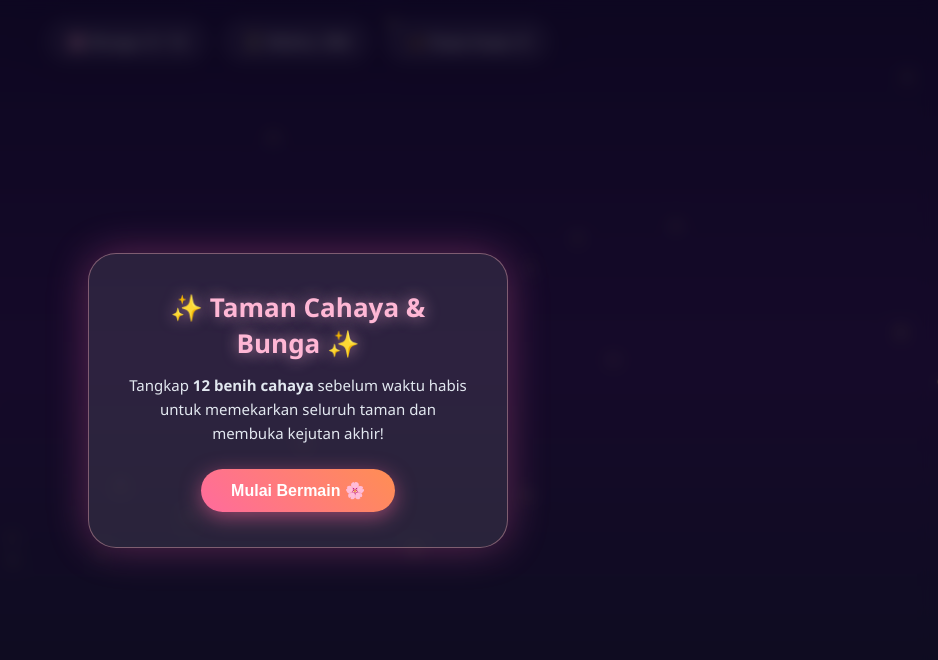
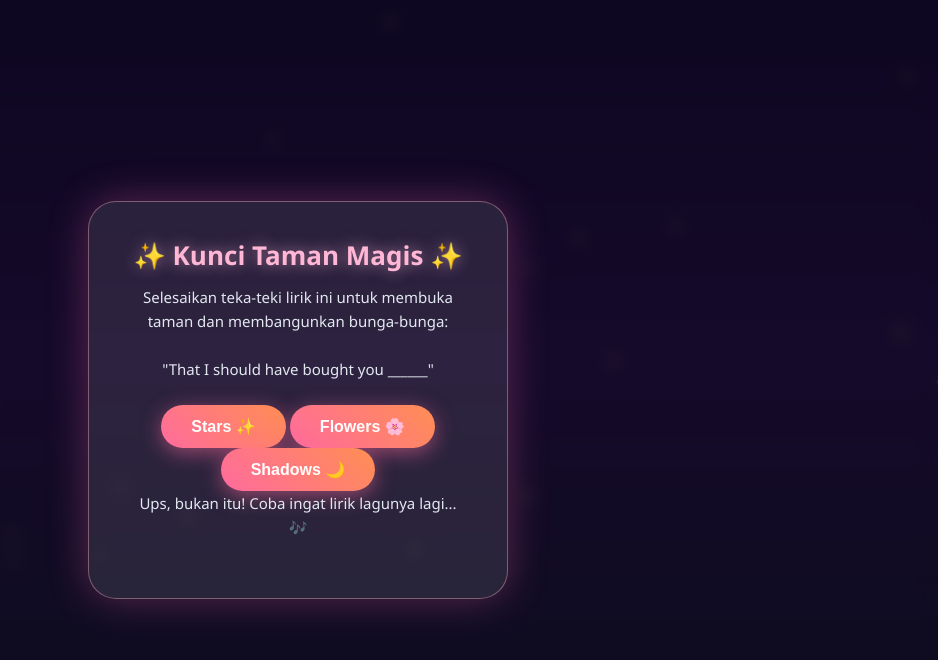
Before and after one commit to zintyaiza-coder/jintaaeeeiiii, a plain HTML site: page index.html in a window 1280 px wide. Shown: the whole page, without its empty margins (342-1280 px from the left). Drawn offline with Linux system fonts and the light colour scheme.

Commit message:
Update index.html

```diff
--- a/index.html
+++ b/index.html
@@ -11,41 +11,38 @@
     <!-- Efek Kunang-kunang Latar -->
     <div id="kunang-container"></div>
 
-    <!-- HUD / Papan Status Game -->
-    <header id="hud">
-        <div class="stat-box">🌸 Bunga: <span id="skor">0</span> / 12</div>
-        <div class="stat-box">⏳ Waktu: <span id="waktu">30</span>d</div>
-        <div class="stat-box">🦋 Kupu-kupu: <span id="kupu">0</span></div>
-    </header>
-
-    <!-- Lirik Melayang saat Bermain -->
+    <!-- Lirik Melayang / Pesan Utama -->
     <div id="lirik-box"></div>
 
-    <!-- Kanvas Utama Permainan -->
+    <!-- Kanvas Utama Tempat Bunga & Kupu-kupu Muncul Nanti -->
     <main id="taman"></main>
 
-    <!-- Layar Pembuka (Start Screen) -->
-    <div id="layar-mulai" class="overlay">
+    <!-- KOTAK TANTANGAN / TEKA-TEKI AWAL -->
+    <div id="layar-tantangan" class="overlay">
         <div class="kartu">
-            <h1>✨ Taman Cahaya & Bunga ✨</h1>
-            <p>Tangkap <b>12 benih cahaya</b> sebelum waktu habis untuk memekarkan seluruh taman dan membuka kejutan akhir!</p>
-            <button id="btn-mulai">Mulai Bermain 🌸</button>
+            <h1>✨ Kunci Taman Magis ✨</h1>
+            <p>Selesaikan teka-teki lirik ini untuk membuka taman dan membangunkan bunga-bunga:</p>
+            <p class="soal-lirik">"That I should have bought you ______"</p>
+
+            <div class="pilihan-btn">
+                <button class="btn-pilihan" data-jawaban="salah">Stars ✨</button>
+                <button class="btn-pilihan" data-jawaban="benar">Flowers 🌸</button>
+                <button class="btn-pilihan" data-jawaban="salah">Shadows 🌙</button>
+            </div>
+            <p id="pesan-salah" class="pesan-salah tersembunyi">Ups, bukan itu! Coba ingat lirik lagunya lagi... 🎶</p>
         </div>
     </div>
 
-    <!-- Layar Ending Spesial -->
+    <!-- LAYAR ENDING / KETERANGAN SETELAH TAMAN TERBUKA -->
     <div id="layar-ending" class="overlay tersembunyi">
         <div class="kartu ending-card">
-            <h1 id="judul-ending">Taman Impian Terwujud! 🌸🦋</h1>
-            <p id="pesan-ending">"That I should have bought you flowers, and held your hand..."</p>
-            <div class="hasil-akhir">
-                Total Bunga Mekar: <span id="skor-akhir">0</span> | Kupu-kupu: <span id="kupu-akhir">0</span>
-            </div>
+            <h1>Taman Impian Terwujud! 🌸🦋</h1>
+            <p>"That I should have bought you flowers, and held your hand..."</p>
             <button id="btn-ulang">Main Lagi 🔄</button>
         </div>
     </div>
 
-    <!-- Audio Lagu Bruno Mars -->
+    <!-- Audio Lagu -->
     <audio id="lagu" src="lagu.mp3" loop></audio>
 
     <script src="script.js"></script>
```
